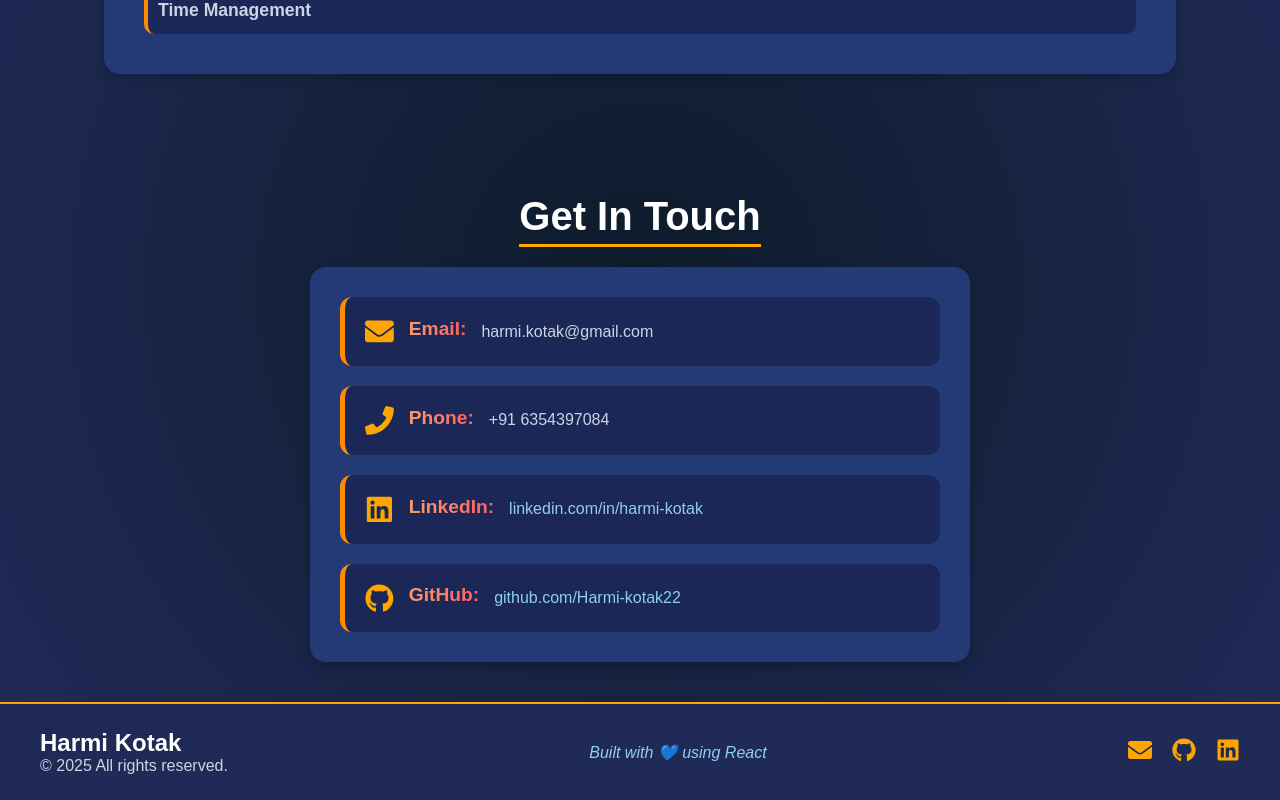
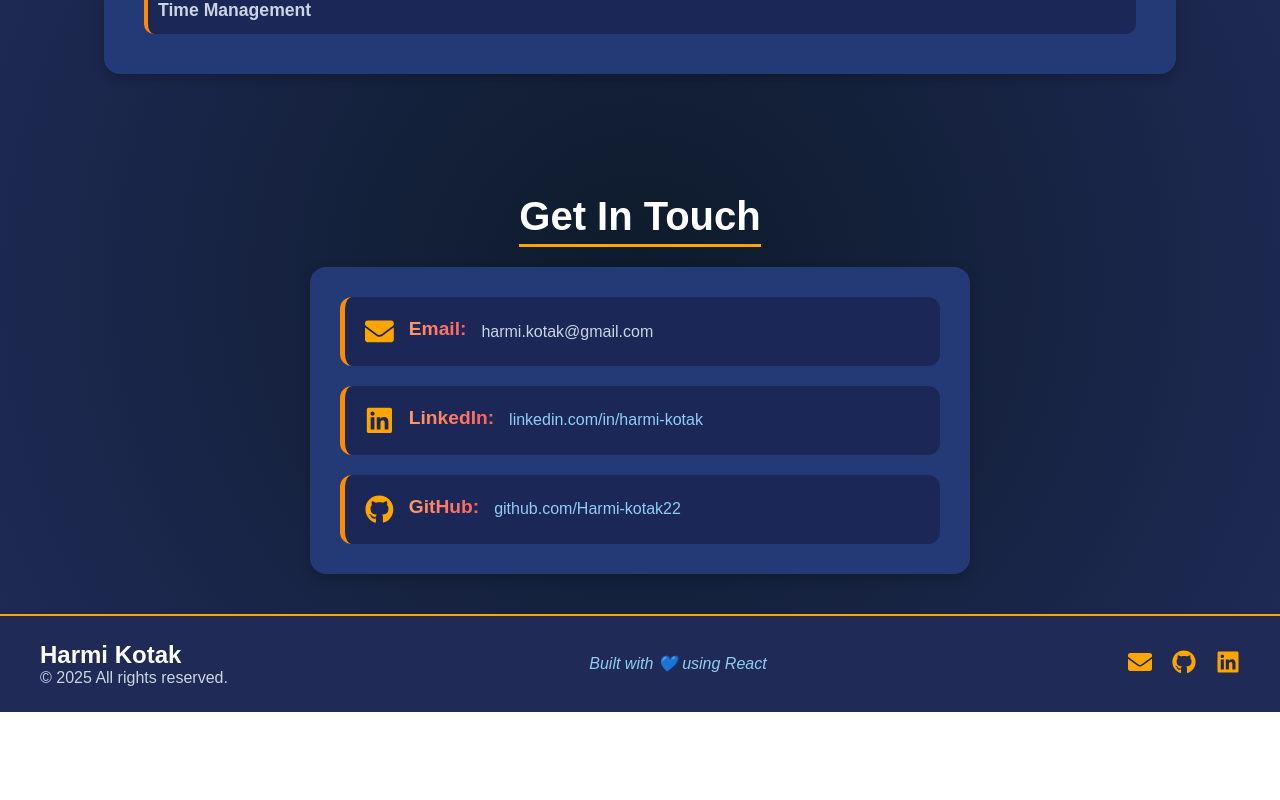
Before and after one commit to Harmi-kotak22/React-Portfolio, a React (Vite) app: page / in a window 1280 px wide. Shown: the part 4915-5715 px from the top of the page. After the commit the page ends 5627 px from the top, so only its background shows below. Built offline with nearby package versions, Linux system fonts and the light colour scheme.

Commit message:
Update: Made changes to portfolio

```diff
--- a/src/components/Contacts/Contacts.jsx
+++ b/src/components/Contacts/Contacts.jsx
@@ -16,11 +16,11 @@
           <p>harmi.kotak@gmail.com</p>
         </div>
 
-        <div className="contact-item">
+        {/* <div className="contact-item">
           <FaPhone className="contact-icon" />
           <h3>Phone:</h3>
           <p>+91 6354397084</p>
-        </div>
+        </div> */}
 
         <div className="contact-item">
           <FaLinkedin className="contact-icon" />
```
